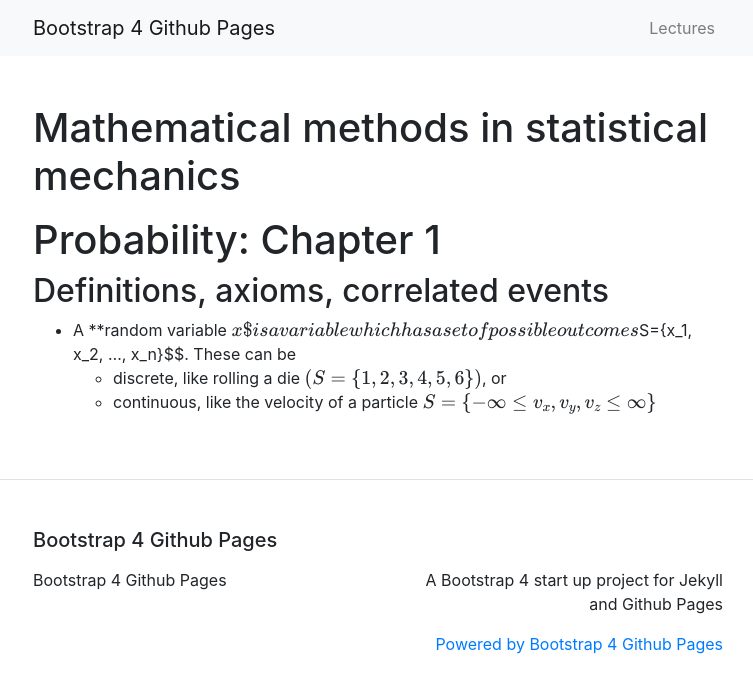
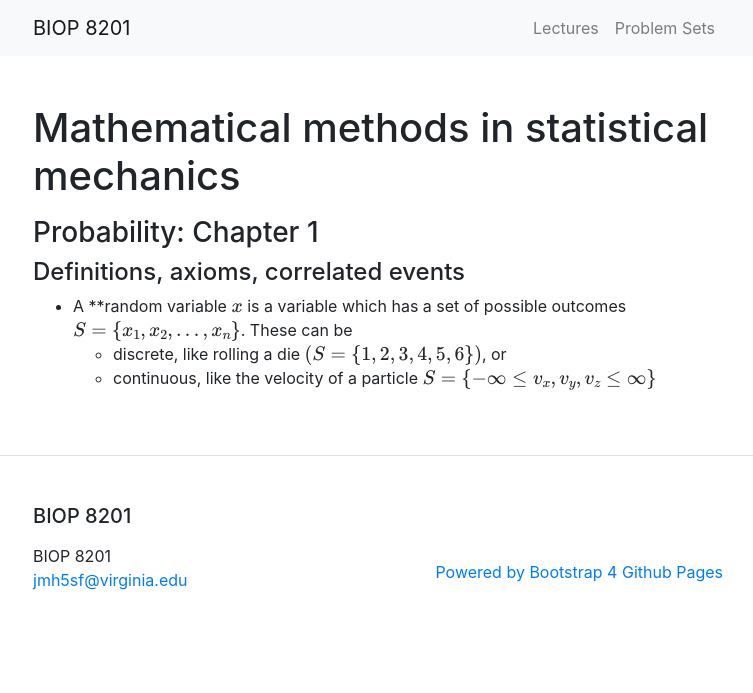
Before and after one commit to jmhays/biop-web, a Jekyll site: the page built from lectures/Lecture1.md, in a window 1280 px wide. Shown: the top 693 px of the page, without its empty margins (262-1015 px from the left). Built offline with Jekyll 4.4.1, drawn with Linux system fonts in a browser that asks for light colours; formulas are drawn with MathJax 3.

Commit message:
Add a few pages

```diff
--- a/_config.yml
+++ b/_config.yml
@@ -13,16 +13,14 @@
 # you will see them accessed via {{ site.title }}, {{ site.email }}, and so on.
 # You can create any custom variable you would like, and they will be accessible
 # in the templates via {{ site.myvariable }}.
-title: Bootstrap 4 Github Pages
-email: ""
+title: BIOP 8201
+email: "jmh5sf@virginia.edu"
 description: >- # this means to ignore newlines until "baseurl:"
-  A Bootstrap 4 start up project for Jekyll and Github Pages
+
 #baseurl: "" # the subpath of your site, e.g. /blog
 #url: "" # the base hostname & protocol for your site, e.g. http://example.com
 #twitter_username: jekyllrb
-#github_username:  jekyll
-
-repository: "nicolas-van/bootstrap-4-github-pages"
+github_username:  jmhays
 
 # Build settings
 plugins:
@@ -32,6 +30,7 @@ plugins:
 # A list of the pages to display in the navigation bar
 header_pages:
   - lectures.md
+  - problem_sets.md
 
 # Exclude from processing.
 # The following items will not be processed, by default. Create a custom list
--- a/lectures/Lecture1.md
+++ b/lectures/Lecture1.md
@@ -4,9 +4,9 @@ title: Mathematical methods in statistical mechanics
 ---
 
 
-# Probability: Chapter 1
+### Probability: Chapter 1
 
-## Definitions, axioms, correlated events
-- A **random variable $$x$ is a variable which has a set of possible outcomes $$S=\{x_1, x_2, ..., x_n\}$$. These can be
+#### Definitions, axioms, correlated events
+- A **random variable $$x$$ is a variable which has a set of possible outcomes $$S=\{x_1, x_2, ..., x_n\}$$. These can be
     - discrete, like rolling a die $$(S=\{1,2,3,4,5,6\})$$, or
     - continuous, like the velocity of a particle $$S=\{-\infty \leq v_x, v_y, v_z \leq \infty\}$$
```
Also changed, not shown: problem_sets.md (added, +6 -0 lines), 1 other file.
